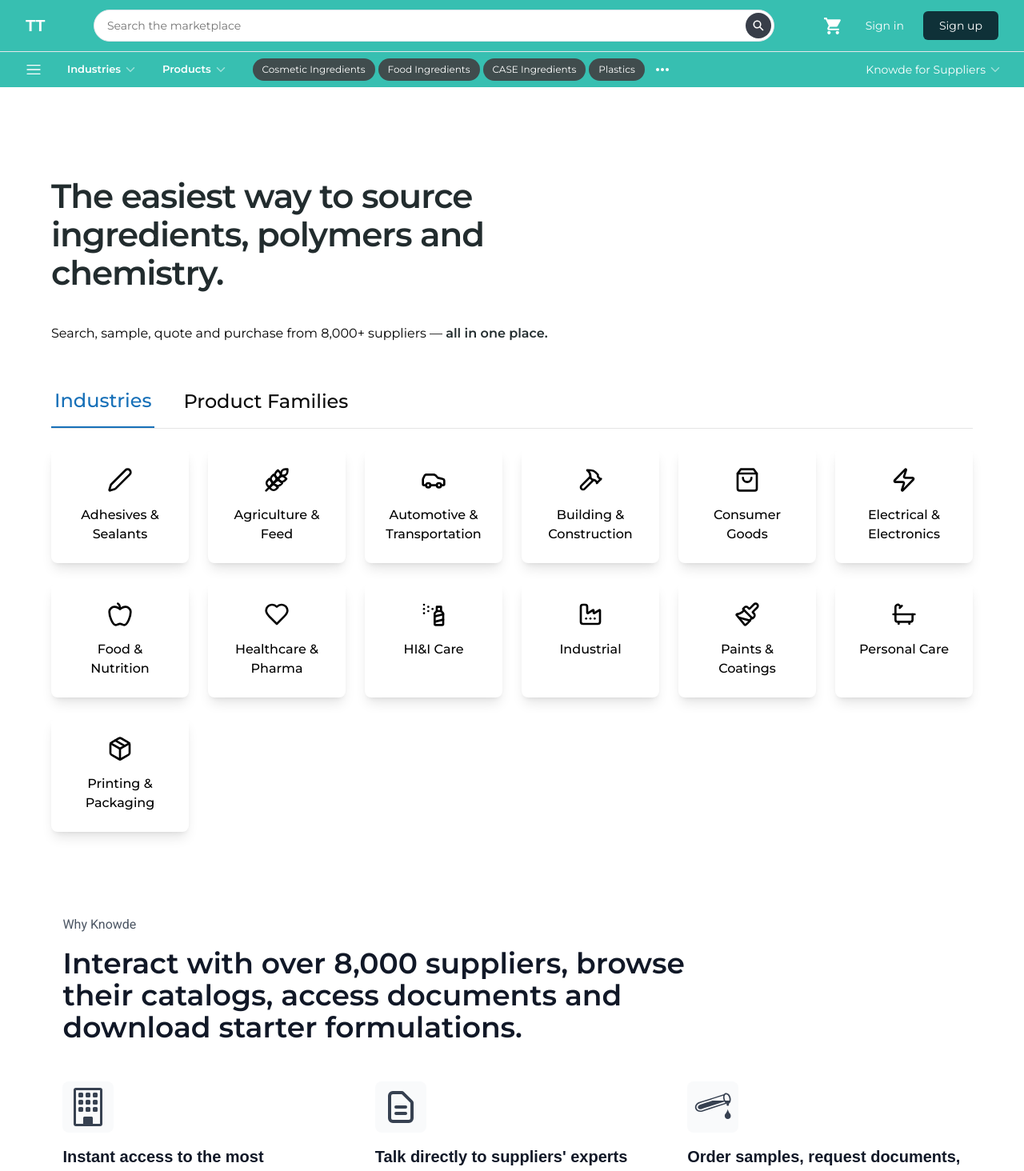
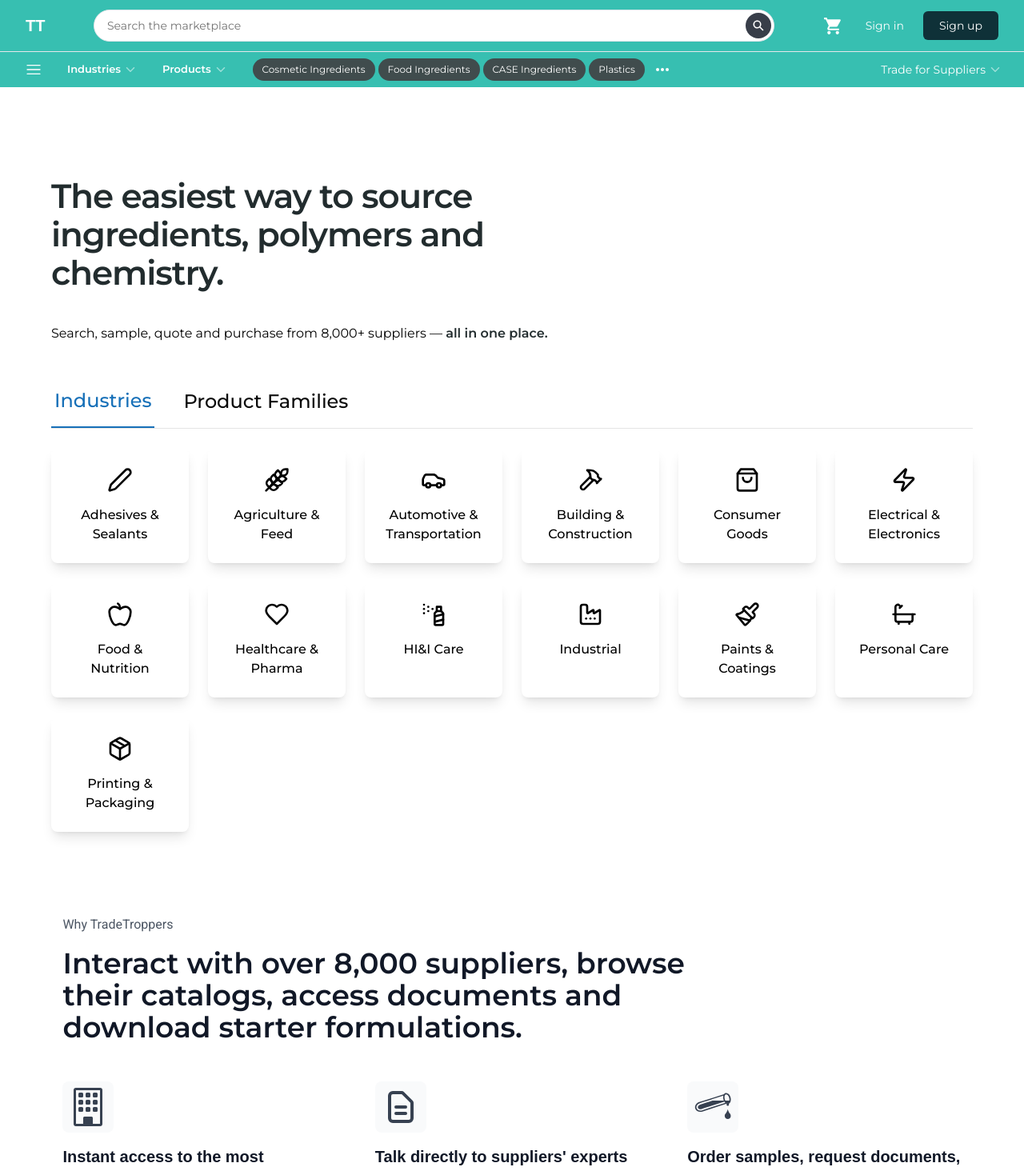
Before and after one commit to Tayyabbutt1133/trade, a Next.js app: page / in a window 1280 px wide. Shown: the top 1464 px of the page at 80% size. Built offline with nearby package versions, Linux system fonts and the light colour scheme.

Commit message:
knowde replaced

```diff
--- a/app/homepage/components/Navbar/Menubar.jsx
+++ b/app/homepage/components/Navbar/Menubar.jsx
@@ -74,6 +74,7 @@
           </div>
         </div>
 
+        {/* TradeTropper for suppliers */}
         <Suppliers/>
       </nav>
 
--- a/app/homepage/components/Navbar/Suppliers.jsx
+++ b/app/homepage/components/Navbar/Suppliers.jsx
@@ -18,7 +18,7 @@
           <button
             className={`flex ${fonts.montserrat} items-center gap-1 text-white px-3 py-2 focus:outline-none text-sm`}
           >
-            Knowde for Suppliers
+            Trade for Suppliers
             <IoChevronDown className="h-4 w-4 opacity-50" />
           </button>
         </DropdownMenuTrigger>
--- a/app/homepage/components/Whytrop.jsx
+++ b/app/homepage/components/Whytrop.jsx
@@ -28,7 +28,7 @@
         <Container>
       <div className="space-y-12">
         <div className="">
-          <h2 className={`text-gray-600 mb-4 ${fonts.roboto}`}>Why Knowde</h2>
+          <h2 className={`text-gray-600 mb-4 ${fonts.roboto}`}>Why TradeTroppers</h2>
             <h3 className={`md:text-4xl leading-[48px] text-3xl max-w-[560px] md:max-w-[70%] ${fonts.montserrat} font-semibold leading-tight text-gray-900`}>
             Interact with over 8,000 suppliers, browse their catalogs, access documents and download starter formulations.
           </h3>
--- a/app/homepage/components/testimonial/Testimonial.jsx
+++ b/app/homepage/components/testimonial/Testimonial.jsx
@@ -10,7 +10,7 @@
 const testimonials = [
   {
     quote:
-      "Knowde is especially helping us with newer, smaller but up-and-coming suppliers that are useful to have on our radar especially in the field of Sustainability.",
+      "TradeTroppers is especially helping us with newer, smaller but up-and-coming suppliers that are useful to have on our radar especially in the field of Sustainability.",
     author: "Unilever",
     position: "Team Leader",
     image: "/building 1.jpg",
--- a/app/homepage/page.jsx
+++ b/app/homepage/page.jsx
@@ -17,10 +17,10 @@
       <FeaturesSection />
       <FeaturedSuppliers />
       <Whychem />
-     <TestimonialCarousel/>
-      <ActivityFeed/>
+      <TestimonialCarousel />
+      <ActivityFeed />
       <InsightsAndInnovations />
-      <SuppliersSection/>
+      <SuppliersSection />
     </>
   );
 };
```
